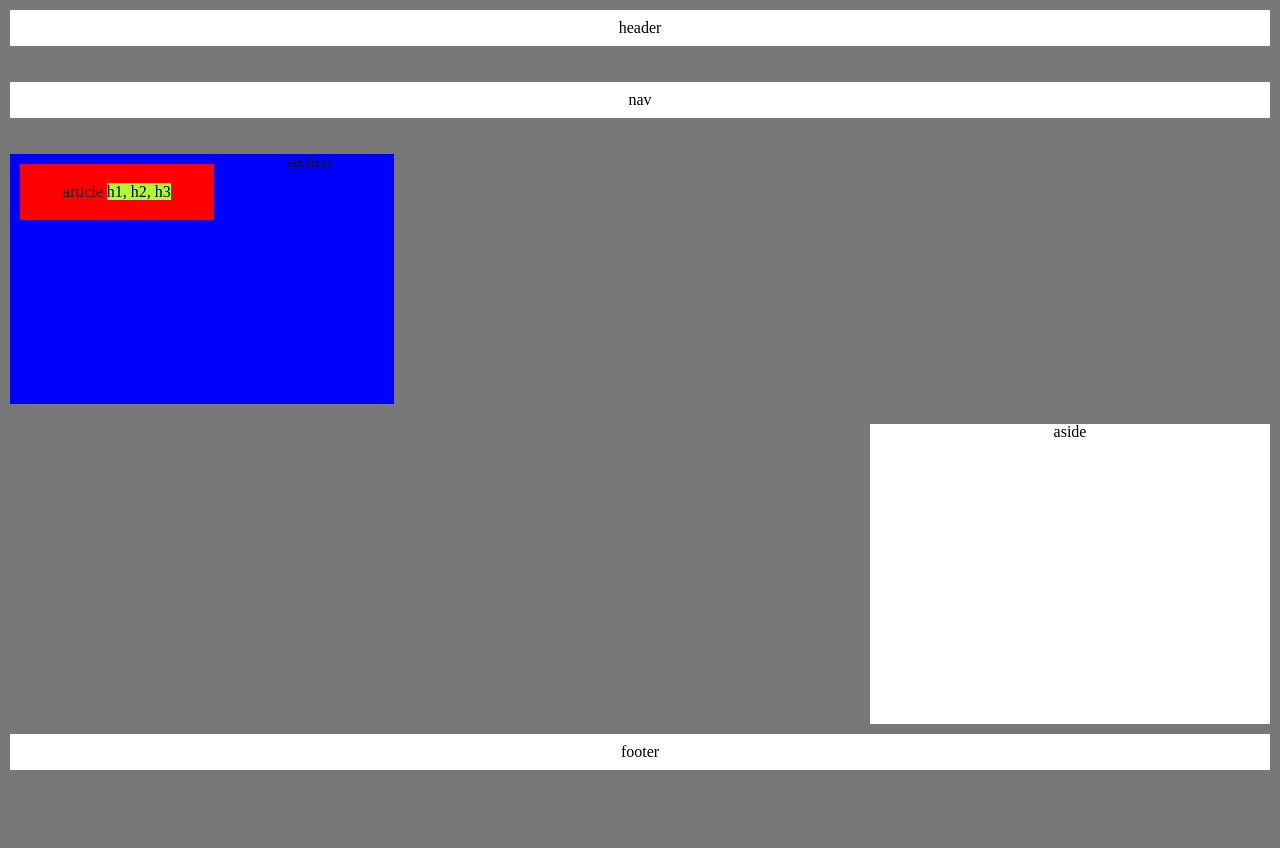
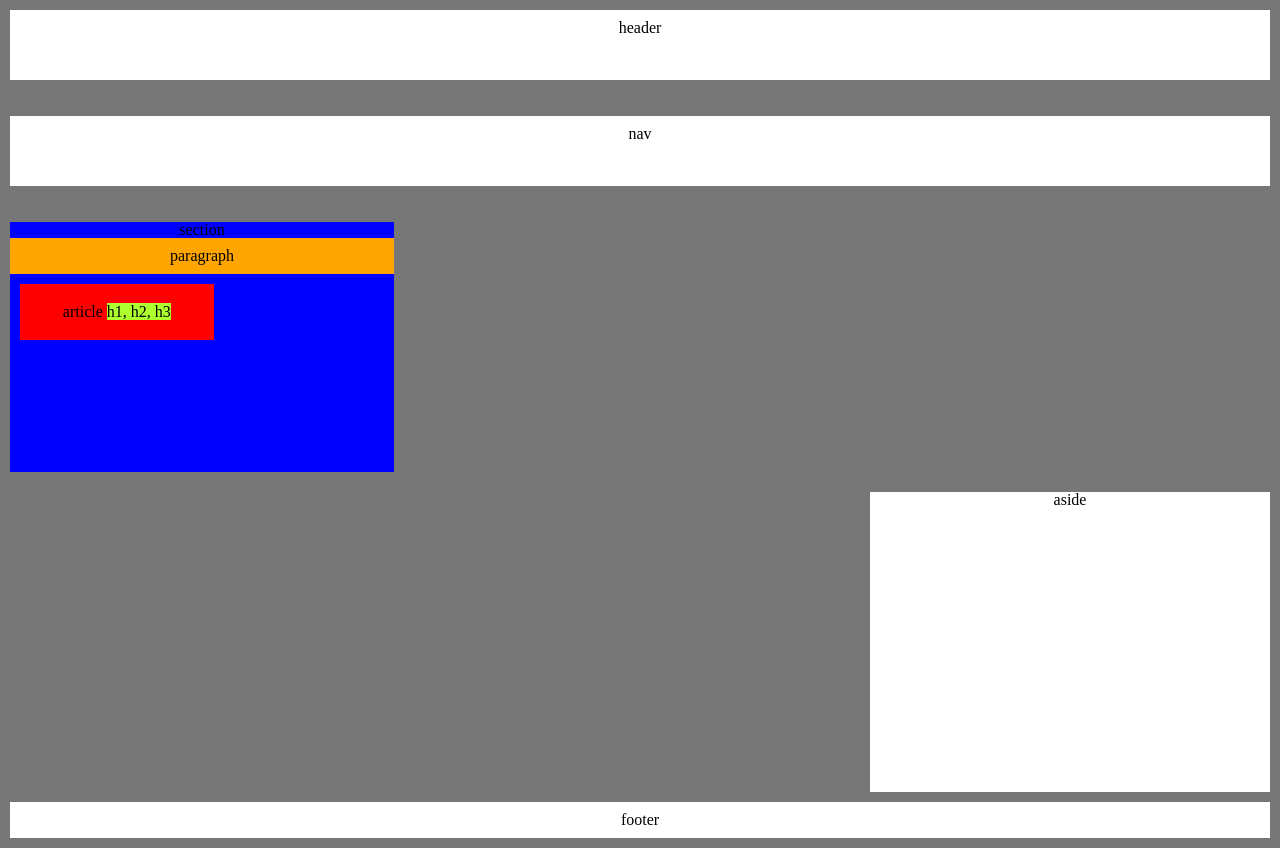
Before and after one commit to BrianElliston/HW-Wireframe, a plain HTML site: page index.html in a window 1280 px wide. Before the commit the page ends 800 px from the top, so only its background shows below. Drawn offline with Linux system fonts and the light colour scheme.

Commit message:
friday push

```diff
--- a/index.html
+++ b/index.html
@@ -28,10 +28,12 @@
 
 <br>
     <section id="section1">section
-        <article id="article1">article
+        <p id="paragraph1">paragraph
+            <article id="article1">article
             <h id="h1">h1, h2, h3</h>
 
-        </article>
+            </article>
+        </p>
     </section>
     <br>
 
--- a/style.css
+++ b/style.css
@@ -10,6 +10,8 @@ header  {
     text-align: center;
     padding: 10px;
     margin: 10px;
+    height: 50px;
+
 }
 
 
@@ -69,10 +71,14 @@ header  {
                     text-align: center;
                     width: 	40%;
 
-
                      float: left;
                      margin:   10px;
                       }
+
+  #paragraph1 {
+
+    background-color: orange;
+  }
 
 
 #aside1 {
@@ -94,6 +100,7 @@ header  {
     padding: 10px;
     margin: 10px;
     text-align: center;
+    height: 50px;
 }
 
 
```
